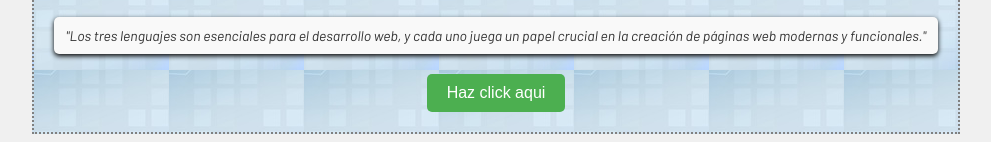
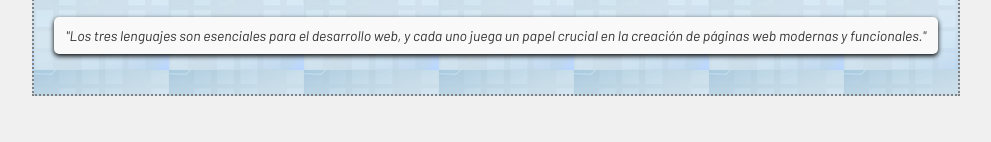
Before and after one commit to Edgar-David/pa1, a plain HTML site: page index.html in a window 1280 px wide. Shown: the part 1392-1534 px from the top of the page, without its empty margins (144-1135 px from the left). After the commit the page ends 1496 px from the top, so only its background shows below. Drawn offline with Linux system fonts and the light colour scheme.

Commit message:
eliminar boton

```diff
--- a/index.html
+++ b/index.html
@@ -64,7 +64,7 @@
         <hr>
         <h3>Resumen</h3>
         <p id="resumen"><em>"Los tres lenguajes son esenciales para el desarrollo web, y cada uno juega un papel crucial en la creación de páginas web modernas y funcionales."</em></p>
-        <button onclick="alert('¡¡¡ Alerta creado con una funcion de Javascript !!!')//codigo java script">Haz click aqui</button>
+
     </div>
 </body>
 </html>
```
